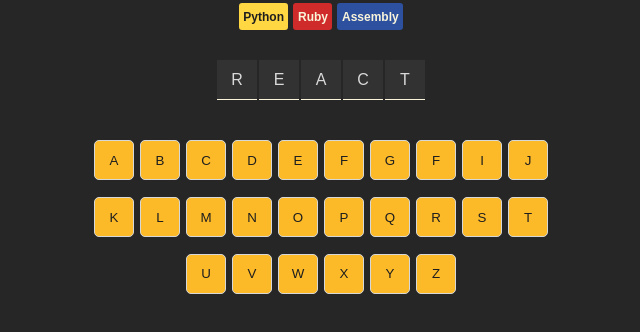
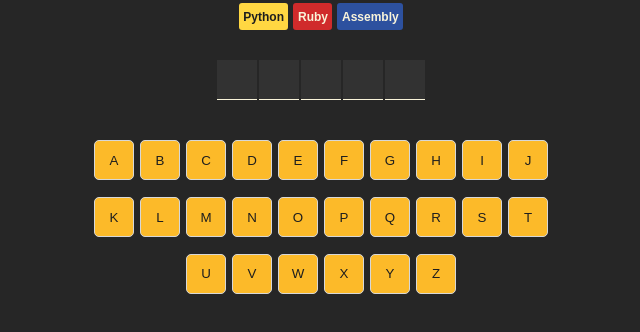
Before and after one commit to SwastikKaurav/Assembly-Endgame, a React (Vite) app: page / in a window 1280 px wide. Shown: the part 302-634 px from the top of the page, without its empty margins (319-959 px from the left). Built offline with nearby package versions, Linux system fonts and the light colour scheme.

Commit message:
add more game functionalities

```diff
--- a/src/App.jsx
+++ b/src/App.jsx
@@ -1,15 +1,21 @@
 import React from "react"
 import {languages} from "./languages.js"
+import {clsx} from "clsx"
 
 export default function App(){
   let [currentWord, setCurrentWord] = React.useState("react")
   let [guessedLetters, setGuessedLetters] = React.useState([])
 
-  const alphabets = "abcdefgfijklmnopqrstuvwxyz"
+  const alphabets = "abcdefghijklmnopqrstuvwxyz"
+
+  let wrongGuessCount =  guessedLetters.filter(letter=> !currentWord.includes(letter)).length
+  let isGameWon = currentWord.split("").every(letter=> guessedLetters.includes(letter))
+  let isGameLost = wrongGuessCount >= languages.length - 1
+  let isGameOver = isGameWon || isGameLost
 
   function addGuessesLetters(char){
     setGuessedLetters(prevLetters => (
-      currentWord.includes(prevLetters) ? prevLetters:{...prevLetters, char}
+      prevLetters.includes(char) ? prevLetters:[...prevLetters, char]
     ))
   }
 
@@ -18,13 +24,18 @@ export default function App(){
     return <p className="language-name" style={styleElements}>{language.name}</p>
   })
 
-  const letterElements = currentWord.split("").map(letter=>(
-    <span className="letter">{letter.toUpperCase()}</span>
-  ))
+  const letterElements = currentWord.split("").map(letter=>{
+    const isCorrect = guessedLetters.includes(letter) && currentWord.includes(letter)
+    return <span className="letter">{isCorrect ? letter.toUpperCase():null}</span>
+  })
 
-  const alphabetElements = alphabets.split("").map(char => (
-    <button key={char} className="alphabet-buttons" onClick={()=>addGuessesLetters(char)}>{char.toUpperCase()}</button>
-  ))
+  const alphabetElements = alphabets.split("").map(char => {
+    let isGuessed = guessedLetters.includes(char)
+    let isCorrect = isGuessed && currentWord.includes(char)
+    let isWrong = isGuessed && !currentWord.includes(char)
+    const classname = clsx({correct: isCorrect, wrong: isWrong})
+    return <button key={char} className={classname} onClick={()=>addGuessesLetters(char)}>{char.toUpperCase()}</button>
+  })
 
   return (
     <main>
@@ -51,6 +62,10 @@ export default function App(){
         {alphabetElements}
       </section>
 
+      <section className="new-game-button-section">
+        {isGameOver ? <button className="new-game-button">New Game</button>:null}
+      </section>
+
     </main>
   )
 }
--- a/src/index.css
+++ b/src/index.css
@@ -107,9 +107,10 @@ section.keyboard{
   gap: 6px;
   max-width: 480px;
   min-height: 164px;
+  margin-bottom: 20px;
 }
 
-section.keyboard > button.alphabet-buttons{
+section.keyboard > button{
   width: 40px;
   height: 40px;
   padding: 6px;
@@ -119,3 +120,25 @@ section.keyboard > button.alphabet-buttons{
   border-radius: 5px;
   cursor: pointer;
 }
+
+section.keyboard > button.correct{
+  background-color: #10A95B;
+}
+
+section.keyboard > button.wrong{
+  background-color: #EC5D49;
+}
+
+section.new-game-button-section > button.new-game-button{
+  background-color: #11B5E5;
+  width: 228px;
+  height: 40px;
+  gap: 6px;
+  border: 1px solid #D7D7D7;
+  border-radius: 4px;
+  padding-top: 6px;
+  padding-right: 12px;
+  padding-bottom: 6px;
+  padding-left: 12px;
+  cursor: pointer;
+}
```
